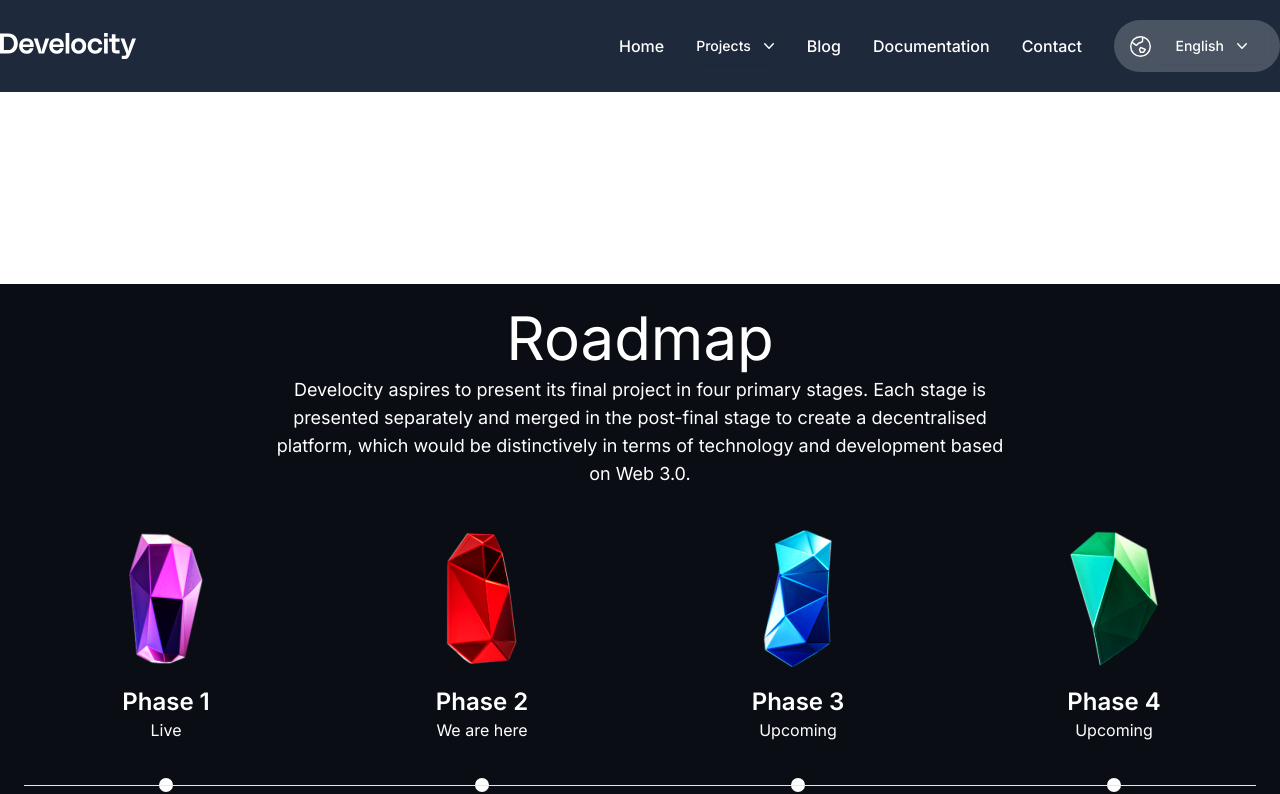
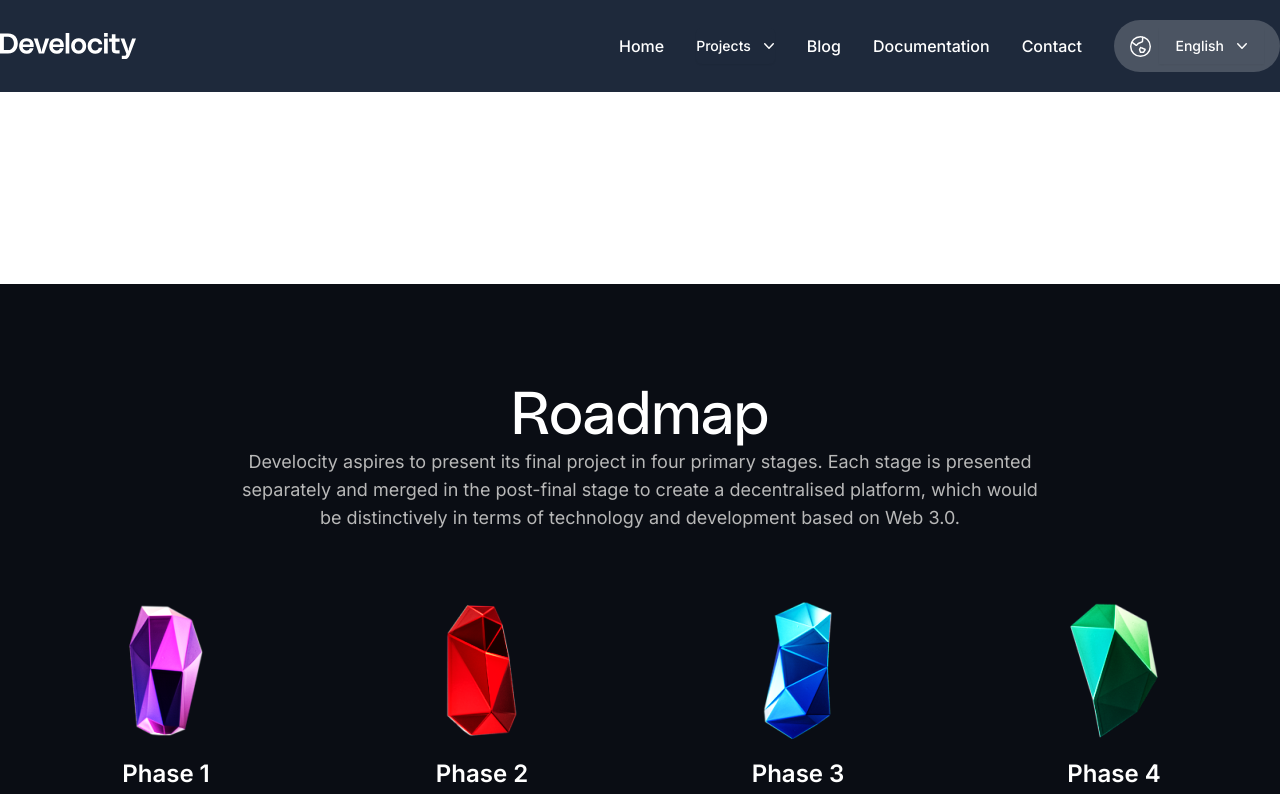
Before and after one commit to moussa32/develocity-finance, a React (Vite) app: page / in a window 1280 px wide. Shown: the top 794 px of the page. Built offline with nearby package versions, Linux system fonts and the light colour scheme.

Commit message:
edit roadmap section

```diff
--- a/src/modules/Homepage/RoadMap.jsx
+++ b/src/modules/Homepage/RoadMap.jsx
@@ -1,16 +1,16 @@
 import React from "react";
-import phaseOne from "../../assets/images/phase1.svg"
-import phaseTwo from "../../assets/images/phase2.svg"
-import phaseThree from "../../assets/images/phase3.svg"
-import phaseFour from "../../assets/images/phase4.svg"
-import phaseLine from "../../assets/images/phases-line.svg"
+import phaseOne from "../../assets/images/phase1.svg";
+import phaseTwo from "../../assets/images/phase2.svg";
+import phaseThree from "../../assets/images/phase3.svg";
+import phaseFour from "../../assets/images/phase4.svg";
+import phaseLine from "../../assets/images/phases-line.svg";
 import quote from "../../assets/images/roadmap-quote.svg";
 
 const RoadMap = () => {
   return (
-    <div className=" my-48 bg-[#0A0D14] text-white p-6">
-      <h2 className="text-center text-6xl">Roadmap</h2>
-      <p className="text-center text-lg lg:px-60 mt-2">
+    <div className="my-48 bg-[#0A0D14] text-white py-24 px-6">
+      <h2 className="text-center font-PolySans text-6xl">Roadmap</h2>
+      <p className="mx-auto text-center text-[#B8B8B8] md:w-[320px] lg:w-[800px] text-lg mt-2">
         Develocity aspires to present its final project in four primary stages.
         Each stage is presented separately and merged in the post-final stage to
         create a decentralised platform, which would be distinctively in terms
@@ -18,26 +18,26 @@ const RoadMap = () => {
       </p>
       {/*<div className="flex flex-row md:flex-col justify-around md:justify-between"> */}
       <div className="">
-        <div className="grid grid-cols-1 md:grid-cols-2 lg:grid-cols-4 gap-8 mt-9">
+        <div className="grid grid-cols-1 md:grid-cols-2 lg:grid-cols-4 gap-8 mt-16">
           <div className="mx-auto text-center">
-            <img className="mb-3" src={phaseOne} alt="phase 1 icon"/>
+            <img className="mb-3" src={phaseOne} alt="phase 1 icon" />
             <h3 className="text-2xl font-semibold">Phase 1</h3>
-            <span className="text-base mt-2">Live</span>
+            <span className="text-base text-[#B8B8B8] mt-2">Live</span>
           </div>
           <div className="mx-auto text-center">
-            <img className="mb-3" src={phaseTwo} alt="phase 2 icon"/>
+            <img className="mb-3" src={phaseTwo} alt="phase 2 icon" />
             <h3 className="text-2xl font-semibold">Phase 2</h3>
-            <span className="text-base mt-2">We are here</span>
+            <span className="text-base text-[#B8B8B8] mt-2">We are here</span>
           </div>
           <div className="mx-auto text-center">
-            <img className="mb-3" src={phaseThree} alt="phase 3 icon"/>
+            <img className="mb-3" src={phaseThree} alt="phase 3 icon" />
             <h3 className="text-2xl font-semibold">Phase 3</h3>
-            <span className="text-base mt-2">Upcoming</span>
+            <span className="text-base text-[#B8B8B8] mt-2">Upcoming</span>
           </div>
           <div className="mx-auto text-center">
-            <img className="mb-3" src={phaseFour} alt="phase 4 icon"/>
+            <img className="mb-3" src={phaseFour} alt="phase 4 icon" />
             <h3 className="text-2xl font-semibold">Phase 4</h3>
-            <span className="text-base mt-2">Upcoming</span>
+            <span className="text-base text-[#B8B8B8] mt-2">Upcoming</span>
           </div>
         </div>
         <div className="relative grid grid-cols-4 gap-8 mt-9">
@@ -93,18 +93,22 @@ const RoadMap = () => {
         </div>
       </div>
       <div className="grid grid-cols-1 md:grid-cols-2 mt-24 lg:mt-48 gap-8">
-        <div className="w-72 h-[242px] lg:w-[488px] my-auto lg:h-[442px] mx-auto bg-[#E1E1E1]">
-
-        </div>
+        <div className="w-72 h-[242px] lg:w-[488px] my-auto lg:h-[442px] mx-auto bg-[#E1E1E1]"></div>
         <div className="text-center">
           <p className="text-2xl md:text-3xl relative z-20 font-medium mt-16 md:mt-24">
-            <img className="absolute opacity-20 -z-10 right-32 -top-10 md:right-[38%] lg:right-[45%] lg:bottom-[170px]" src={`${quote}`} alt="quote icon"/>
+            <img
+              className="absolute opacity-20 -z-10 right-32 -top-10 md:right-[38%] lg:right-[45%] lg:bottom-[170px]"
+              src={`${quote}`}
+              alt="quote icon"
+            />
             “We entrepreneurs are loners, vagabonds, troublemakers. Success is
             simply a matter of finding and surrounding ourselves with those
             open-minded and clever souls who can take our insanity and put it to
             good use.”
           </p>
-          <h6 className="text-lg font-semibold mt-5 md:mt-7">Marwan bin Mohammed bin Rashid Al Maktoum</h6>
+          <h6 className="text-lg font-semibold mt-5 md:mt-7">
+            Marwan bin Mohammed bin Rashid Al Maktoum
+          </h6>
           <h6 className="text-[#B8B8B8] text-base">sheikhmarwanmaktoum.com</h6>
         </div>
       </div>
```
